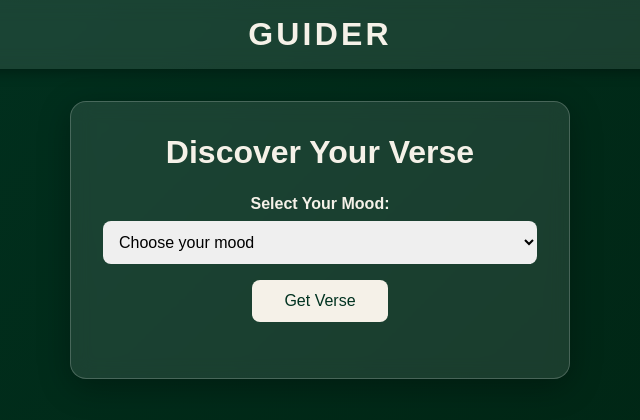
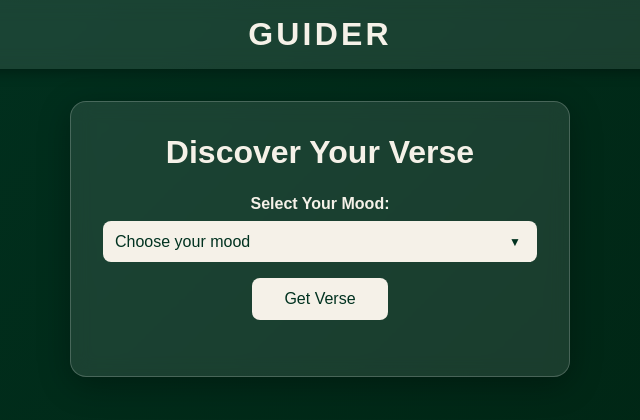
Before and after one commit to ZK-NIAZI/guider, a plain HTML site: page index.html in a window 1280 px wide. Shown: the full height of the page, 320-960 px from the left. Drawn offline with nearby package versions, Linux system fonts and the light colour scheme.

Commit message:
Update index.html

```diff
--- a/index.html
+++ b/index.html
@@ -12,8 +12,16 @@
       --darker-green: #002110;
       --cream: #f5f1e8;
       --font-base: 1rem;
+      --select-radius: 0.5rem;
+      --select-padding: 0.75rem 2.5rem 0.75rem 0.75rem;
+      --arrow-size: 0.75rem;
     }
-    * { box-sizing: border-box; margin:0; padding:0; }
+
+    *, *::before, *::after {
+      box-sizing: border-box;
+      margin: 0;
+      padding: 0;
+    }
     body {
       font-family: Arial, sans-serif;
       font-size: var(--font-base);
@@ -40,16 +48,13 @@
       position: absolute;
       bottom: -50px;
       animation: floatUp 5s ease-in infinite;
-      /* base size for mobile */
       font-size: 1rem;
     }
     @media (min-width: 768px) {
       .emoji-container span {
-        /* larger on tablets/laptops */
         font-size: 2rem;
       }
     }
-
     @keyframes floatUp {
       0% { transform: translateY(0) scale(1); opacity:1; }
       100% { transform: translateY(-120vh) scale(1.5); opacity:0; }
@@ -72,10 +77,41 @@
     }
     h1 { margin-bottom:1.5rem; font-size:1.75rem; }
     label { display:block; margin-bottom:0.5rem; font-weight:700; }
-    select {
-      width:100%; padding:0.75rem; border:none; border-radius:0.5rem;
-      font-size:1rem; margin-bottom:1rem;
+
+    /* Custom select wrapper */
+    .select-wrapper {
+      position: relative;
+      width: 100%;
+      margin-bottom: 1rem;
     }
+    .select-wrapper select {
+      width: 100%;
+      padding: var(--select-padding);
+      border: none;
+      border-radius: var(--select-radius);
+      font-size: 1rem;
+      background-color: var(--cream);
+      color: var(--dark-green);
+      appearance: none;
+      -webkit-appearance: none;
+      -moz-appearance: none;
+      transition: box-shadow 0.2s;
+    }
+    .select-wrapper select:focus {
+      outline: none;
+      box-shadow: 0 0 0 3px rgba(1, 50, 32, 0.3);
+    }
+    .select-wrapper::after {
+      content: '▼';
+      position: absolute;
+      top: 50%;
+      right: 1rem;
+      transform: translateY(-50%);
+      pointer-events: none;
+      font-size: var(--arrow-size);
+      color: var(--dark-green);
+    }
+
     button#getVerse {
       background-color: var(--cream); color: var(--dark-green);
       border:none; border-radius:0.5rem; padding:0.75rem 2rem;
@@ -118,7 +154,9 @@
 
   <main class="container" role="main">
     <h1>Discover Your Verse</h1>
+
     <label for="mood">Select Your Mood:</label>
+    <div class="select-wrapper">
       <select id="mood" aria-label="Select your mood">
         <option value="" disabled selected hidden>Choose your mood</option>
         <option value="sad">Sad</option>
@@ -129,6 +167,8 @@
         <option value="hopeful">Hopeful</option>
         <option value="happy">Happy</option>
       </select>
+    </div>
+
     <button id="getVerse">Get Verse</button>
     <div class="verses animate__animated" id="versesContainer" aria-live="polite"></div>
   </main>
@@ -145,13 +185,8 @@
     };
 
     const moodEmojis = {
-      sad: '😢',
-      depressed: '😞',
-      anxious: '😰',
-      angry: '😡',
-      stressed: '😣',
-      hopeful: '😊',
-      happy: '😃'
+      sad: '😢', depressed: '😞', anxious: '😰',
+      angry: '😡', stressed: '😣', hopeful: '😊', happy: '😃'
     };
 
     const moodSelect = document.getElementById('mood');
@@ -175,14 +210,10 @@
       }
     }
 
-    // trigger emojis immediately on mood selection
+    // trigger emojis on mood change
     moodSelect.addEventListener('change', () => {
       const mood = moodSelect.value;
-      if (mappings[mood]) {
-        generateEmojis(mood);
-      } else {
-        clearEmojis();
-      }
+      mappings[mood] ? generateEmojis(mood) : clearEmojis();
     });
 
     getVerseBtn.addEventListener('click', () => {
@@ -200,7 +231,7 @@
       ['ar','ur','en'].forEach((lang, idx) => {
         const block = document.createElement('div');
         block.className = 'verse-block animate__animated animate__fadeInUp';
-        block.setAttribute('data-lang-label', lang === 'ar' ? 'Arabic' : lang === 'ur' ? 'Urdu' : 'English');
+        block.setAttribute('data-lang-label', { ar:'Arabic', ur:'Urdu', en:'English' }[lang]);
         block.setAttribute('tabindex', '0');
 
         const btn = document.createElement('button');
@@ -216,10 +247,8 @@
         text.className = 'verse-text';
         text.textContent = verse[lang];
 
-        block.appendChild(btn);
-        block.appendChild(text);
+        block.append(btn, text);
         versesContainer.appendChild(block);
-
         if (idx === 0) block.focus();
       });
 
```
Lines whose indentation alone changed are shown as unchanged.
